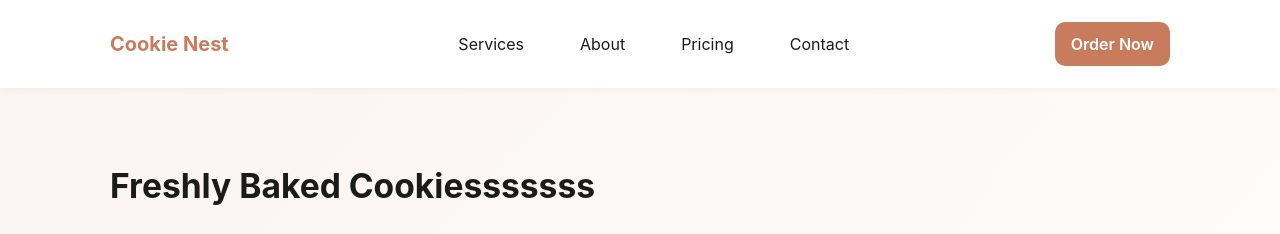
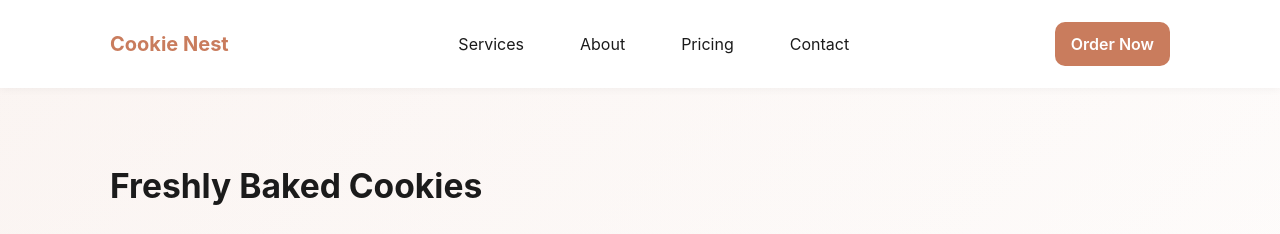
Before and after one commit to catalinacs/tum-web-lab2, an Eleventy site: page index.njk in a window 1280 px wide. Shown: the top 234 px of the page. Built offline with nearby package versions, Linux system fonts and the light colour scheme; Eleventy itself is replaced by a stand-in of ours; files that its build step writes are made by us from their sources.

Commit message:
Update Pages “landing”

```diff
--- a/index.njk
+++ b/index.njk
@@ -1,6 +1,6 @@
 ---
 layout: base.njk
-hero_title: Freshly Baked Cookiesssssss
+hero_title: Freshly Baked Cookies
 hero_description: Small-batch cookies made with love. Order online for pickup or delivery.
 about_title: About Cookie Nest
 about_description: We are a family-run bakery focused on simple, high-quality
```
